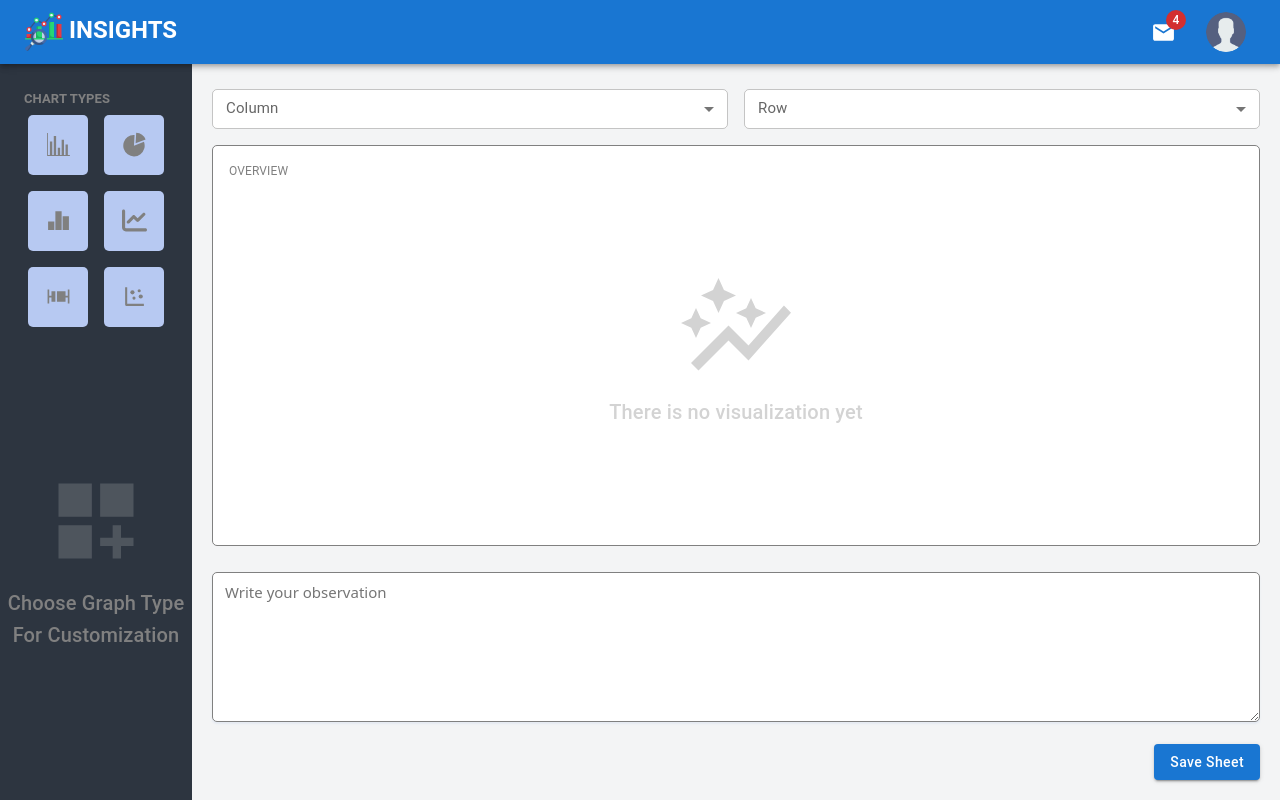
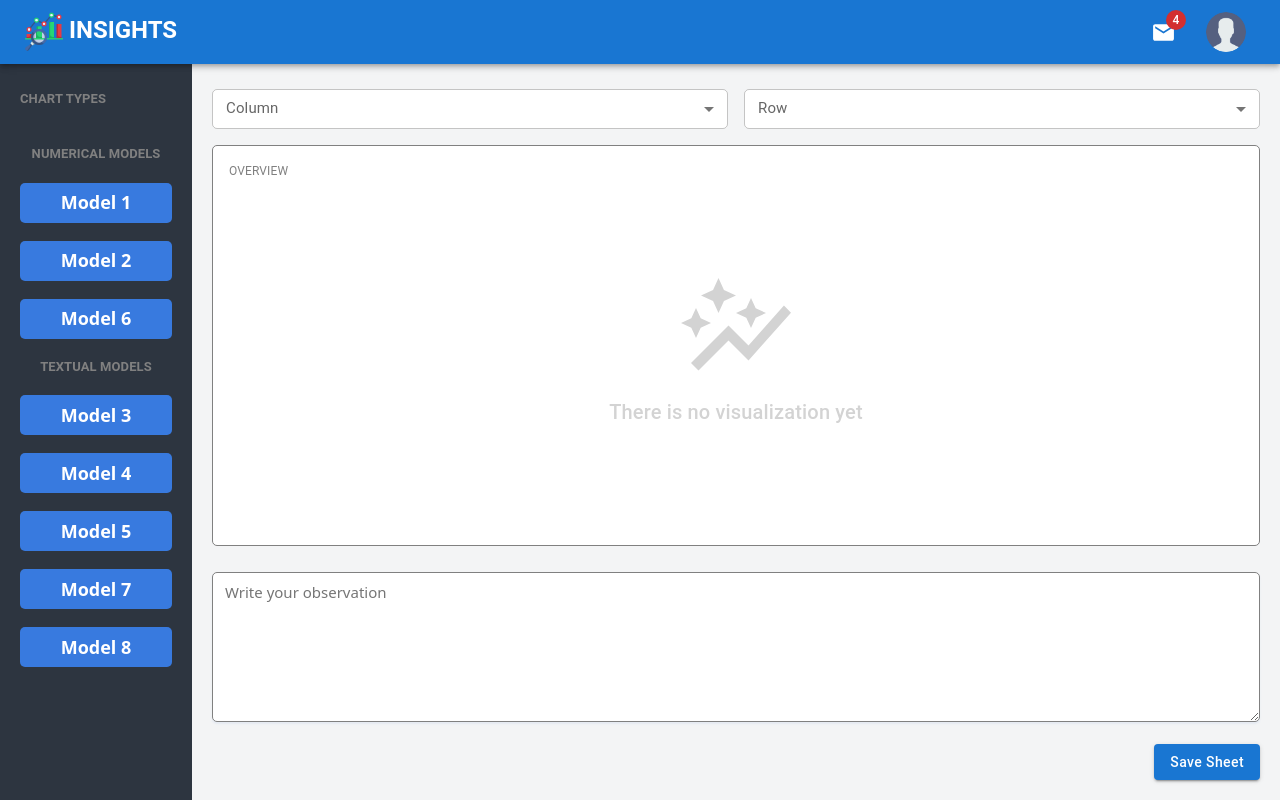
Before and after one commit to KhaledAbuarida/Insight-frontend, a React (Vite) app: page /model in a window 1280 px wide. Built offline with nearby package versions, Linux system fonts and the light colour scheme.

Commit message:
create model page

```diff
--- a/src/components/GraphsList.tsx
+++ b/src/components/GraphsList.tsx
@@ -1,12 +1,8 @@
 import { Container, Box, Typography } from "@mui/material";
 import GraphType from "./GraphType";
 import { graphsTypes } from "../global/graphsTypes";
-import { useGraph } from "../contexts/DataContext/GraphContext/GraphContext";
 
 const GraphsList = () => {
-  // contexts
-  const { graphType } = useGraph();
-
   return (
     <Container>
       <Typography
--- /dev/null
+++ b/src/components/ModelType.tsx
@@ -0,0 +1,34 @@
+import { Box } from "@mui/material";
+import { IModelType } from "../global/modelsTypes";
+
+interface Props {
+  TypeRef: IModelType;
+}
+
+const ModelType = ({ TypeRef }: Props) => {
+  return (
+    <Box
+      sx={{
+        // backgroundColor: graphType === TypeRef.name ? "#387ADF" : "#B7C9F2",
+        backgroundColor: "#387ADF",
+        width: "100%",
+        height: "40px",
+        display: "flex",
+        justifyContent: "center",
+        alignItems: "center",
+        borderRadius: "5px",
+        margin: "5px 20px",
+        "&:hover": {
+          backgroundColor: "#2C5FB5",
+        },
+        color: "#fff",
+        fontWeight: "bolder",
+        fontSize: "18px",
+      }}
+    >
+      {TypeRef.name}
+    </Box>
+  );
+};
+
+export default ModelType;
--- /dev/null
+++ b/src/global/modelsTypes.ts
@@ -0,0 +1,39 @@
+export interface IModelType {
+  name: string;
+  type: string;
+}
+
+export const modelTypes: IModelType[] = [
+  {
+    name: "Model 1",
+    type: "Textual",
+  },
+  {
+    name: "Model 2",
+    type: "Textual",
+  },
+  {
+    name: "Model 3",
+    type: "Numerical",
+  },
+  {
+    name: "Model 4",
+    type: "Numerical",
+  },
+  {
+    name: "Model 5",
+    type: "Numerical",
+  },
+  {
+    name: "Model 6",
+    type: "Textual",
+  },
+  {
+    name: "Model 7",
+    type: "Numerical",
+  },
+  {
+    name: "Model 8",
+    type: "Numerical",
+  },
+];
--- a/src/pages/ModelPage.tsx
+++ b/src/pages/ModelPage.tsx
@@ -1,7 +1,8 @@
-import { Box, Grid } from "@mui/material";
-import Sidebar from "../components/Sidebar";
+import { Box, Grid, Typography } from "@mui/material";
 import Insight from "../components/Insight";
 import { useGraph } from "../contexts/DataContext/GraphContext/GraphContext";
+import ModelType from "../components/ModelType";
+import { modelTypes } from "../global/modelsTypes";
 
 const ModelPage = () => {
   // contexts
@@ -11,7 +12,71 @@ const ModelPage = () => {
     <Box>
       <Grid container>
         <Grid item xs={1.8}>
-          <Sidebar />
+          <Grid container>
+            <Grid
+              container
+              direction="column"
+              gap={3}
+              wrap="nowrap"
+              sx={{
+                backgroundColor: "#2d3540",
+                height: "calc(100vh - 64px)",
+                paddingTop: "20px",
+              }}
+            >
+              <Typography
+                variant="h6"
+                fontSize={13}
+                textTransform={"uppercase"}
+                fontWeight={"bold"}
+                color={"gray"}
+                margin="5px 20px"
+              >
+                Chart Types
+              </Typography>
+              <Box
+                sx={{
+                  display: "flex",
+                  flexWrap: "wrap",
+                  gap: 1,
+                  justifyContent: "center",
+                }}
+              >
+                {/* Numerical Models */}
+                <Typography
+                  variant="h6"
+                  fontSize={13}
+                  textTransform={"uppercase"}
+                  fontWeight={"bold"}
+                  color={"gray"}
+                  margin="5px 20px"
+                >
+                  Numerical Models
+                </Typography>
+                {modelTypes.map((type) => {
+                  return type.type === "Textual" ? (
+                    <ModelType TypeRef={type} />
+                  ) : null;
+                })}
+                {/* Textual Models */}
+                <Typography
+                  variant="h6"
+                  fontSize={13}
+                  textTransform={"uppercase"}
+                  fontWeight={"bold"}
+                  color={"gray"}
+                  margin="5px 20px"
+                >
+                  Textual Models
+                </Typography>
+                {modelTypes.map((type) => {
+                  return type.type === "Numerical" ? (
+                    <ModelType TypeRef={type} />
+                  ) : null;
+                })}
+              </Box>
+            </Grid>
+          </Grid>
         </Grid>
         {/* CENTER  */}
         <Insight graphJson={graph} />
```
